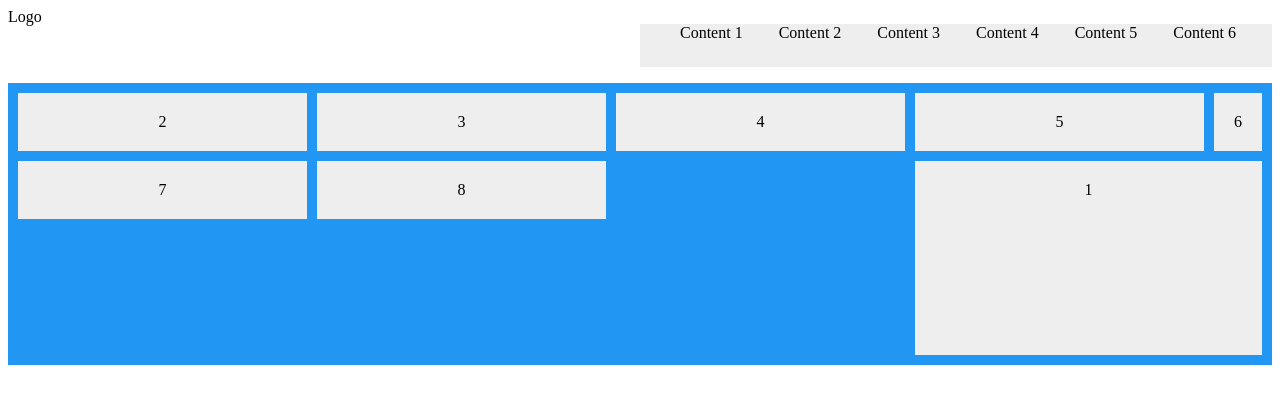
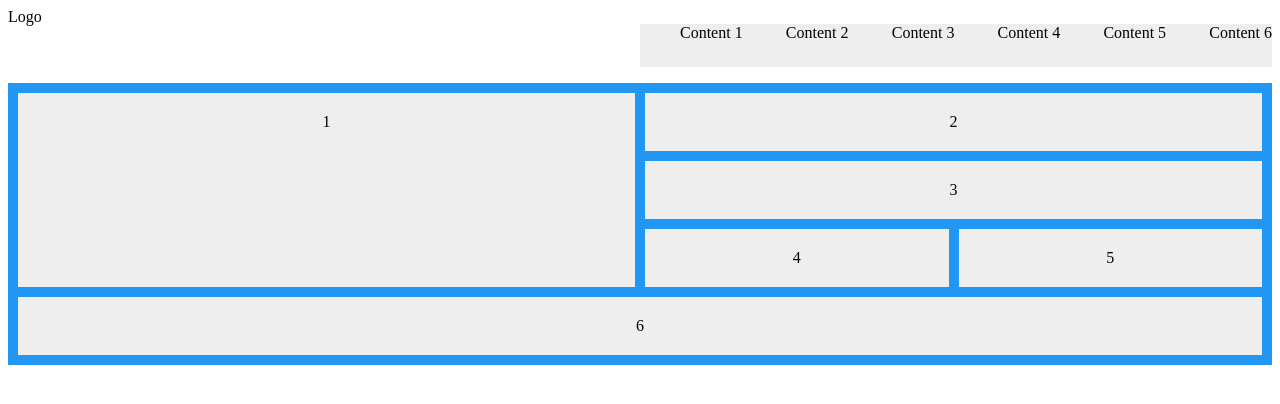
Before and after one commit to juvers/grid-css, a plain HTML site: page index.html in a window 1280 px wide. Drawn offline with Linux system fonts and the light colour scheme.

Commit message:
Use grid-auto-flow

```diff
--- /dev/null
+++ b/app.js
@@ -0,0 +1,6 @@
+// convaert to vanilla and use
+$(window).scroll(function() {
+    var windowTop = $(window).scrollTop();
+    windowTop > 100 ? $('nav').addClass('navShadow') : $('nav').removeClass('navShadow');
+    windowTop > 100 ? $('ul').css('top', '100px') : $('ul').css('top', '150px');
+});
--- a/index.html
+++ b/index.html
@@ -21,7 +21,6 @@
             <li class="list5">Content 5</li>
             <li class="list6">Content 6</li>
         </ul>
-
     </div>
     <div class="grid-container">
         <div class="item1">1</div>
@@ -30,8 +29,6 @@
         <div class="item4">4</div>
         <div class="item5">5</div>
         <div class="item6">6</div>
-        <div class="item7">7</div>
-        <div class="item7">8</div>
     </div>
 </body>
 
--- a/style.css
+++ b/style.css
@@ -24,13 +24,28 @@
 }
 
 .item1 {
-    grid-area: 2 / 4 / 5 / 6;
+    grid-area: 1 / 1 / 4 / 3;
+}
+
+.item6 {
+    grid-column: 1 / 5;
+}
+
+.item2,
+.item3 {
+    grid-area: span 1 / span 2;
 }
 
 .ul {
     background-color: #eee;
     display: grid;
-    grid-template-columns: repeat(6, 1fr);
+    /* grid-template-columns: repeat(4, 1fr); */
+    grid-auto-flow: column;
     list-style-type: none;
     justify-content: space-between;
 }
+
+.navShadow {
+    box-shadow: 0 4px 30px -5px rgba(0, 0, 0, 0.2);
+    height: 100px;
+}
```
